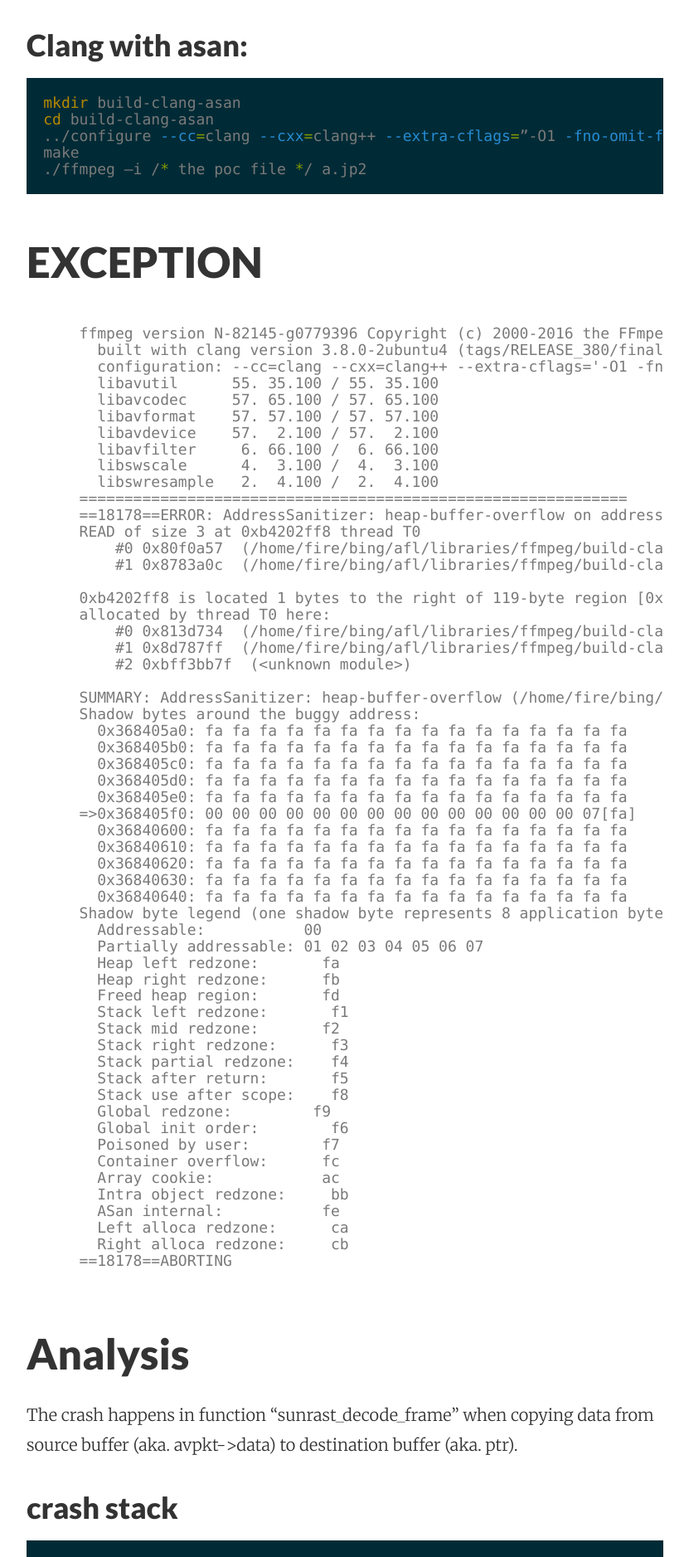
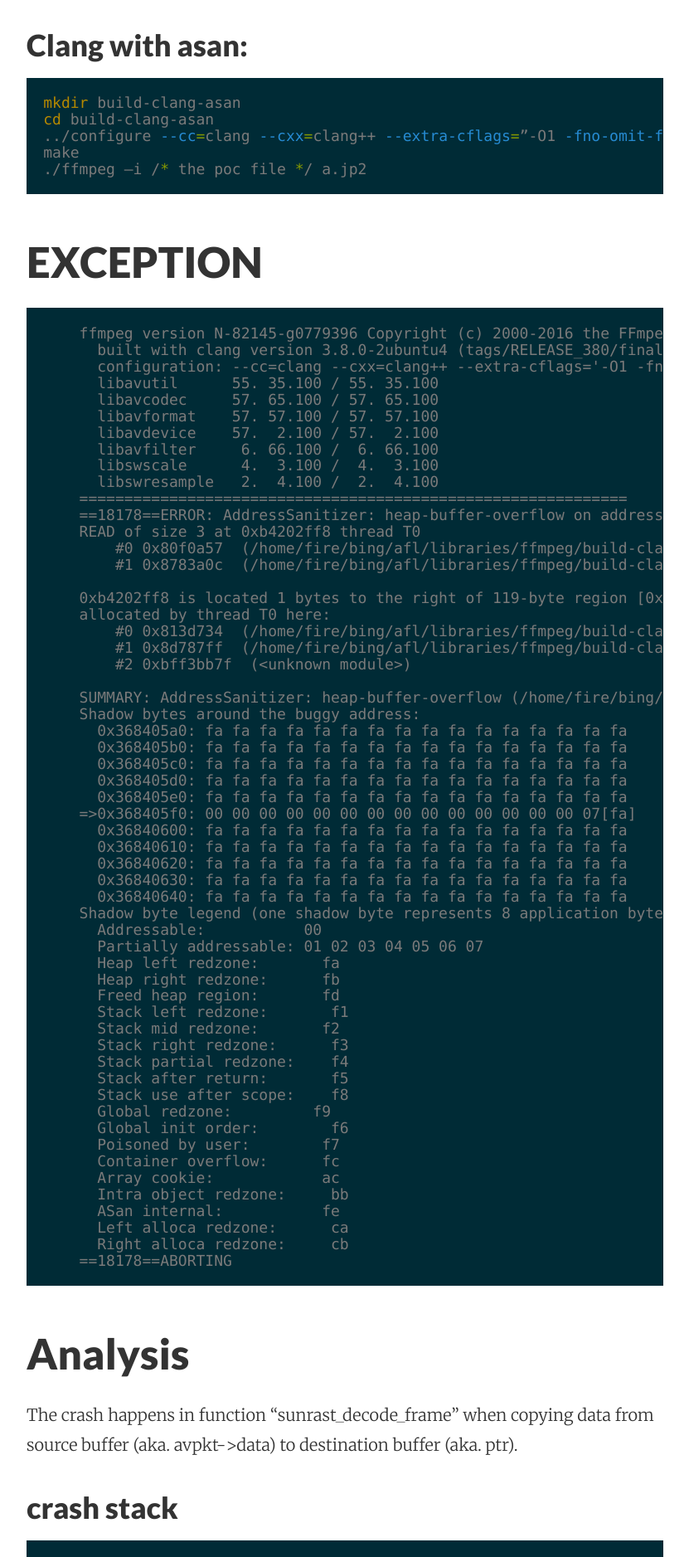
Before and after one commit to taolunban/taolunban.github.io, a Jekyll site: the page built from _posts/2017-02-23-a-ffmpeg-buffer-overflow-vulnerability-due-to-incorrect-input-buffer-pointer-check.md, in a window 1280 px wide. Shown: the part 1916-3793 px from the top of the page at 83% size, without its empty margins (224-1055 px from the left). Built offline with Jekyll 4.4.1, drawn with Linux system fonts in a browser that asks for light colours.

Commit message:
Update 2017-02-23-a-ffmpeg-buffer-overflow-vulnerability-due-to-incorrect-input-buffer-pointer-check.md

````diff
--- a/_posts/2017-02-23-a-ffmpeg-buffer-overflow-vulnerability-due-to-incorrect-input-buffer-pointer-check.md
+++ b/_posts/2017-02-23-a-ffmpeg-buffer-overflow-vulnerability-due-to-incorrect-input-buffer-pointer-check.md
@@ -57,7 +57,7 @@ make
 
 ## EXCEPTION
 
-```gdb
+```
     ffmpeg version N-82145-g0779396 Copyright (c) 2000-2016 the FFmpeg developers
       built with clang version 3.8.0-2ubuntu4 (tags/RELEASE_380/final)
       configuration: --cc=clang --cxx=clang++ --extra-cflags='-O1 -fno-omit-frame-pointer -g' --extra-cxxflags='-O1 -fno-omit-frame-pointer -g' --extra-ldflags='-fsanitize=address' --enable-debug
````
